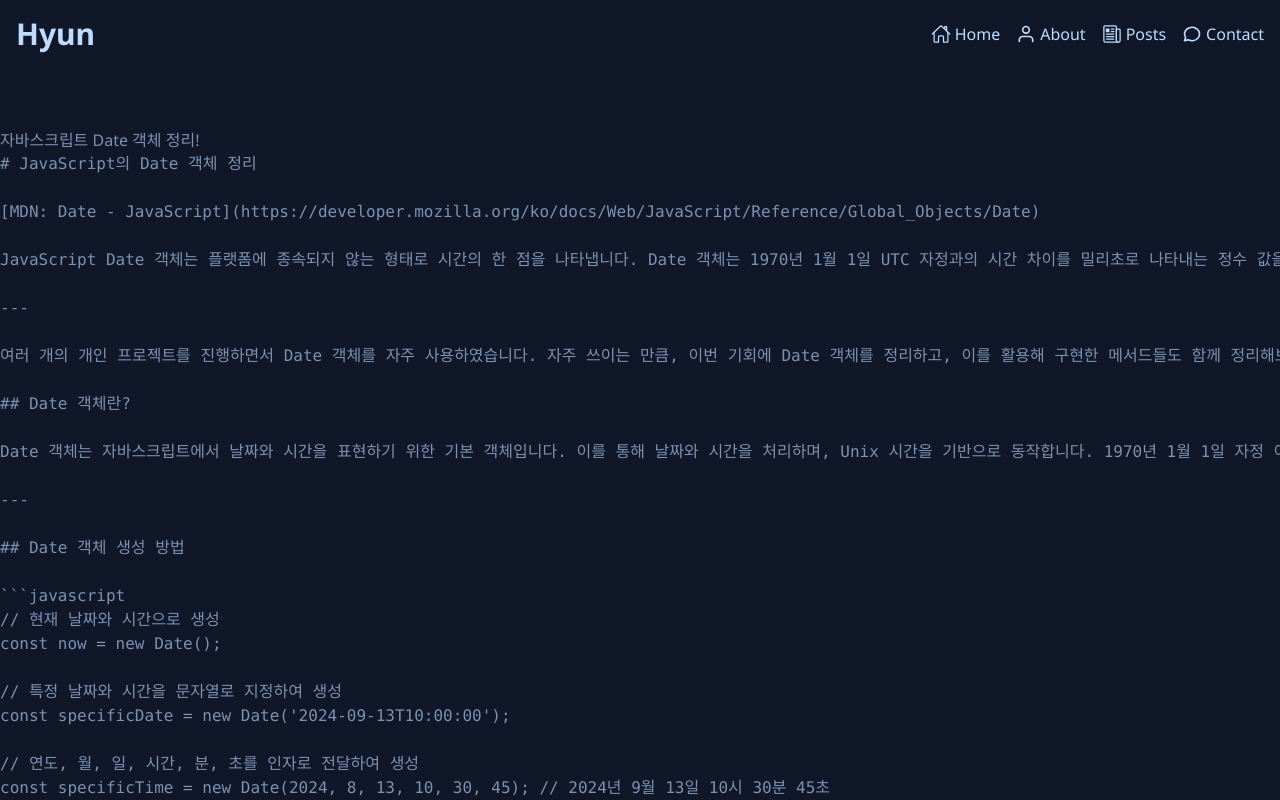
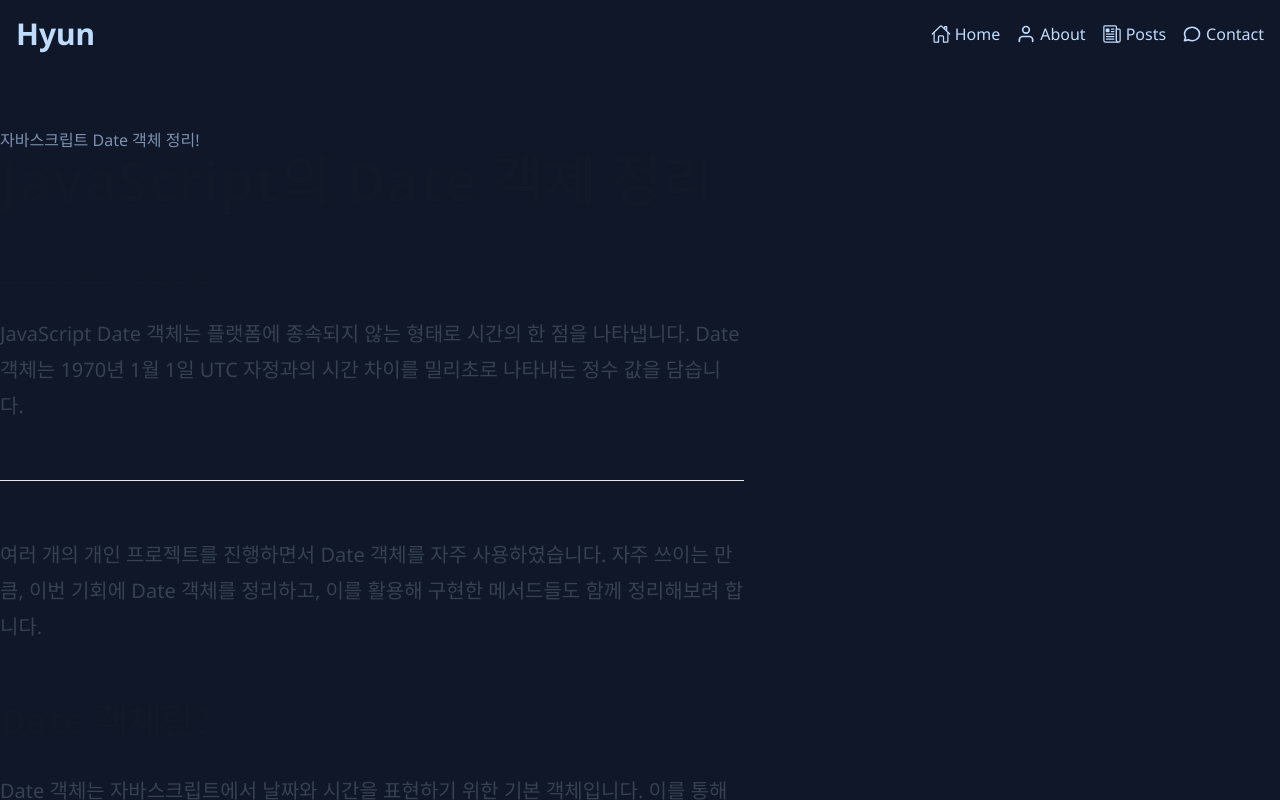
Before and after one commit to GangHyun95/blog, a Next.js app: page /posts/date-object in a window 1280 px wide. Built offline with nearby package versions, Linux system fonts and the light colour scheme.

Commit message:
react-markdown 라이브러리 적용

```diff
--- a/package.json
+++ b/package.json
@@ -13,9 +13,12 @@
     "react": "^18",
     "react-dom": "^18",
     "react-icons": "^5.3.0",
-    "react-multi-carousel": "^2.8.5"
+    "react-markdown": "^9.0.1",
+    "react-multi-carousel": "^2.8.5",
+    "remark-gfm": "^4.0.0"
   },
   "devDependencies": {
+    "@tailwindcss/typography": "^0.5.15",
     "@types/node": "^20",
     "@types/react": "^18",
     "@types/react-dom": "^18",
--- a/src/app/posts/[slug]/page.tsx
+++ b/src/app/posts/[slug]/page.tsx
@@ -1,3 +1,4 @@
+import MarkdownViewer from '@/components/MarkdownViewer';
 import { getPostData } from '@/service/posts';
 
 type Props = {
@@ -11,7 +12,7 @@ export default async function PostPage({params: {slug}}: Props) {
     return (
         <>
             <h1>{post.title}</h1>
-            <pre>{post.content}</pre>
+            <MarkdownViewer content={post.content}/>
         </>
     );
 }
--- /dev/null
+++ b/src/components/MarkdownViewer.tsx
@@ -0,0 +1,6 @@
+import Markdown from 'react-markdown';
+import remarkGfm from 'remark-gfm';
+
+export default function MarkdownViewer({ content }: { content: string }) {
+    return <Markdown className='prose lg:prose-xl' remarkPlugins={[remarkGfm]}>{content}</Markdown>;
+}
--- a/tailwind.config.ts
+++ b/tailwind.config.ts
@@ -17,6 +17,6 @@ const config: Config = {
             },
         },
     },
-    plugins: [],
+    plugins: [require('@tailwindcss/typography')],
 };
 export default config;
```
Also changed, not shown: 1 other file (tests, documents, lock files or other folders).
